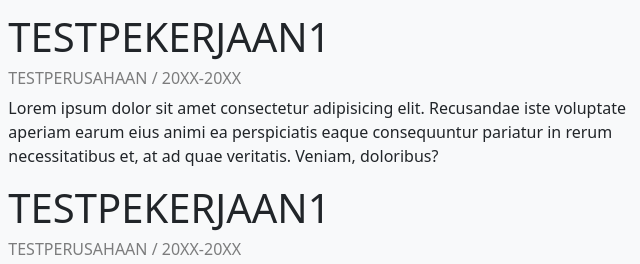
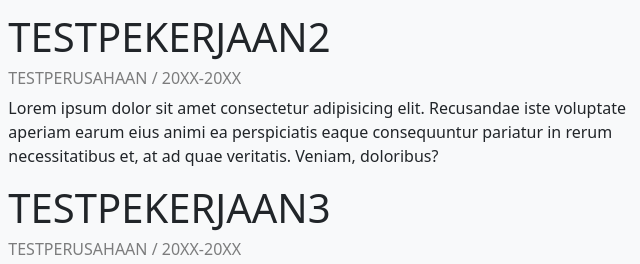
Before and after one commit to ekanaufa117/ekanaufa117.github.io, a plain HTML site: page index.html in a window 1280 px wide. Shown: the part 514-778 px from the top of the page, 309-949 px from the left. Drawn offline with nearby package versions, Linux system fonts and the light colour scheme.

Commit message:
revisi TESTPEkerjaan

```diff
--- a/index.html
+++ b/index.html
@@ -89,12 +89,12 @@
                         <p>Lorem ipsum dolor sit amet consectetur adipisicing elit. Recusandae iste voluptate aperiam earum eius animi ea perspiciatis eaque consequuntur pariatur in rerum necessitatibus et, at ad quae veritatis. Veniam, doloribus?</p>
                         </li>
                         <li class="list-item">
-                            <h5 class="display-6 text-uppercase">TESTpekerjaan1</h5>
+                            <h5 class="display-6 text-uppercase">TESTpekerjaan2</h5>
                         <h6 class="text-uppercase text-black-50">TESTPerusahaan / 20xx-20xx</h6>
                         <p>Lorem ipsum dolor sit amet consectetur adipisicing elit. Recusandae iste voluptate aperiam earum eius animi ea perspiciatis eaque consequuntur pariatur in rerum necessitatibus et, at ad quae veritatis. Veniam, doloribus?</p>
                         </li>
                         <li class="list-item">
-                            <h5 class="display-6 text-uppercase">TESTpekerjaan1</h5>
+                            <h5 class="display-6 text-uppercase">TESTpekerjaan3</h5>
                         <h6 class="text-uppercase text-black-50">TESTPerusahaan / 20xx-20xx</h6>
                         <p>Lorem ipsum dolor sit amet consectetur adipisicing elit. Recusandae iste voluptate aperiam earum eius animi ea perspiciatis eaque consequuntur pariatur in rerum necessitatibus et, at ad quae veritatis. Veniam, doloribus?</p>
                         </li>
```
